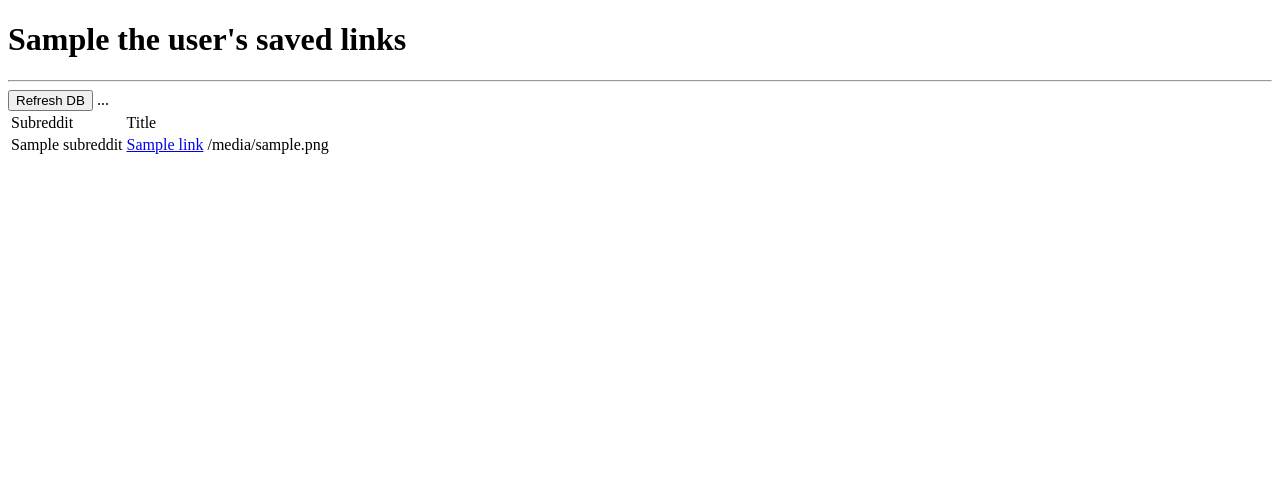
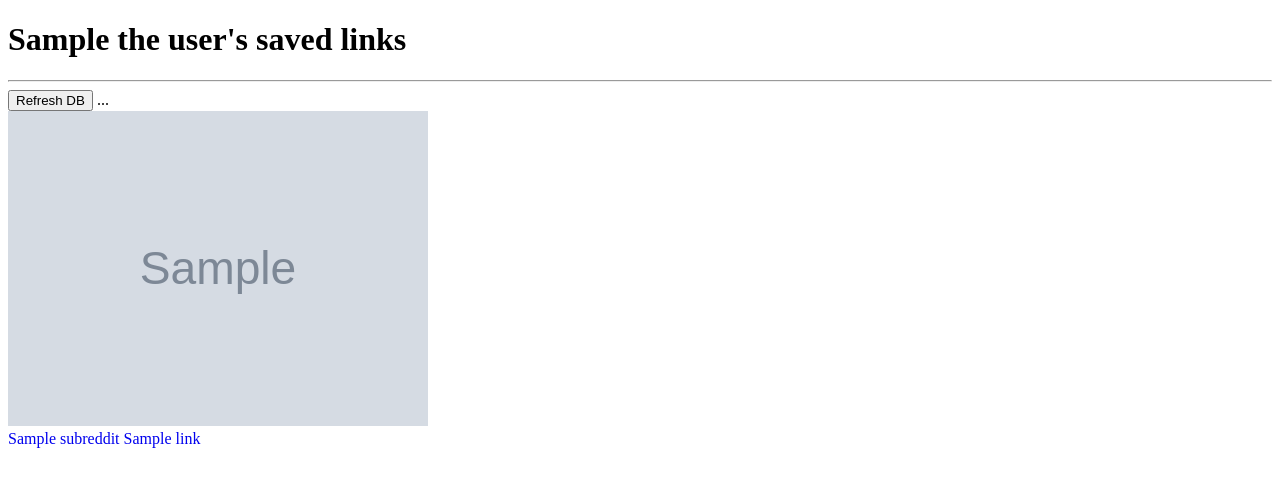
Before and after one commit to lozog/reddit-savedlink-praw, a Flask app: template src/templates/index.html in a window 1280 px wide. Shown: the top 487 px of the page. Run offline with Flask 2, Linux system fonts and the light colour scheme; the template is opened without the code that fills it: most values are stand-ins (such as "Sample title", 1, 10 or a date in 2020); grey boxes marked "Sample" are stand-in pictures; parts of the project's set-up code (start-up, migrations or seed data) failed here and were passed over.

Commit message:
feat: begin styling

```diff
--- /dev/null
+++ b/src/static/style.css
@@ -0,0 +1,8 @@
+.savedlink-card {
+  width: 420px;
+  float: left;
+}
+
+.savedlink-thumb {
+  width: 100%;
+}
--- a/src/templates/index.html
+++ b/src/templates/index.html
@@ -5,6 +5,7 @@
 <html>
   <head>
     <title>Reddit Saved Links</title>
+    <link rel="stylesheet" type="text/css" href="{{ url_for('static', filename='style.css') }}">
   </head>
   <body>
       <h1>{{ theUser.name }}'s saved links</h1>
@@ -20,7 +21,7 @@
         </div>
         <div id="mainlisting">
 
-          {{ mainlisting.render(savedLinks)}}
+          {{ mainlisting.render(savedLinks, nothumb)}}
 
         </div>
       </div>
--- a/src/templates/mainlisting.html
+++ b/src/templates/mainlisting.html
@@ -1,23 +1,21 @@
-{% macro render(savedLinks) -%}
+{% macro render(savedLinks, nothumb) -%}
 <div class="main-listing">
   <div class="link-container">
-    <table>
-      <thead>
-        <tr class="table-header">
-          <td>Subreddit</td>
-          <td>Title</td>
-        </tr>
-      </thead>
-      <tbody>
-      {% for link in savedLinks %}
-        <tr class="table-row">
-          <td>{{ link.subreddit }}</td>
-          <td><a href="{{ link.url }}">{{ link.title }}</a></td>
-          <td>{{ link.thumbnail }}</td>
-        </tr>
-      {% endfor %}
-      </tbody>
-    </table>
+    {% for link in savedLinks %}
+      <a href="{{ link.url }}">
+        <div class="savedlink-card">
+          {% if link.thumbnail is equalto nothumb %}
+          <img src="http://placehold.it/350x150" alt="{{ link.title }}" class="savedlink-thumb">
+          {% else %}
+          <img src="{{ link.thumbnail }}" alt="{{ link.title }}" class="savedlink-thumb">
+          {% endif %}
+          <div class="savedlink-title">
+            <span>{{ link.subreddit }}</span>
+            <span>{{ link.title }}</span>
+          </div>
+        </div>
+      </a>
+    {% endfor %}
   </div>
 </div>
 {%- endmacro %}
```
Also changed, not shown: src/controller.py (+10 -7 lines).
